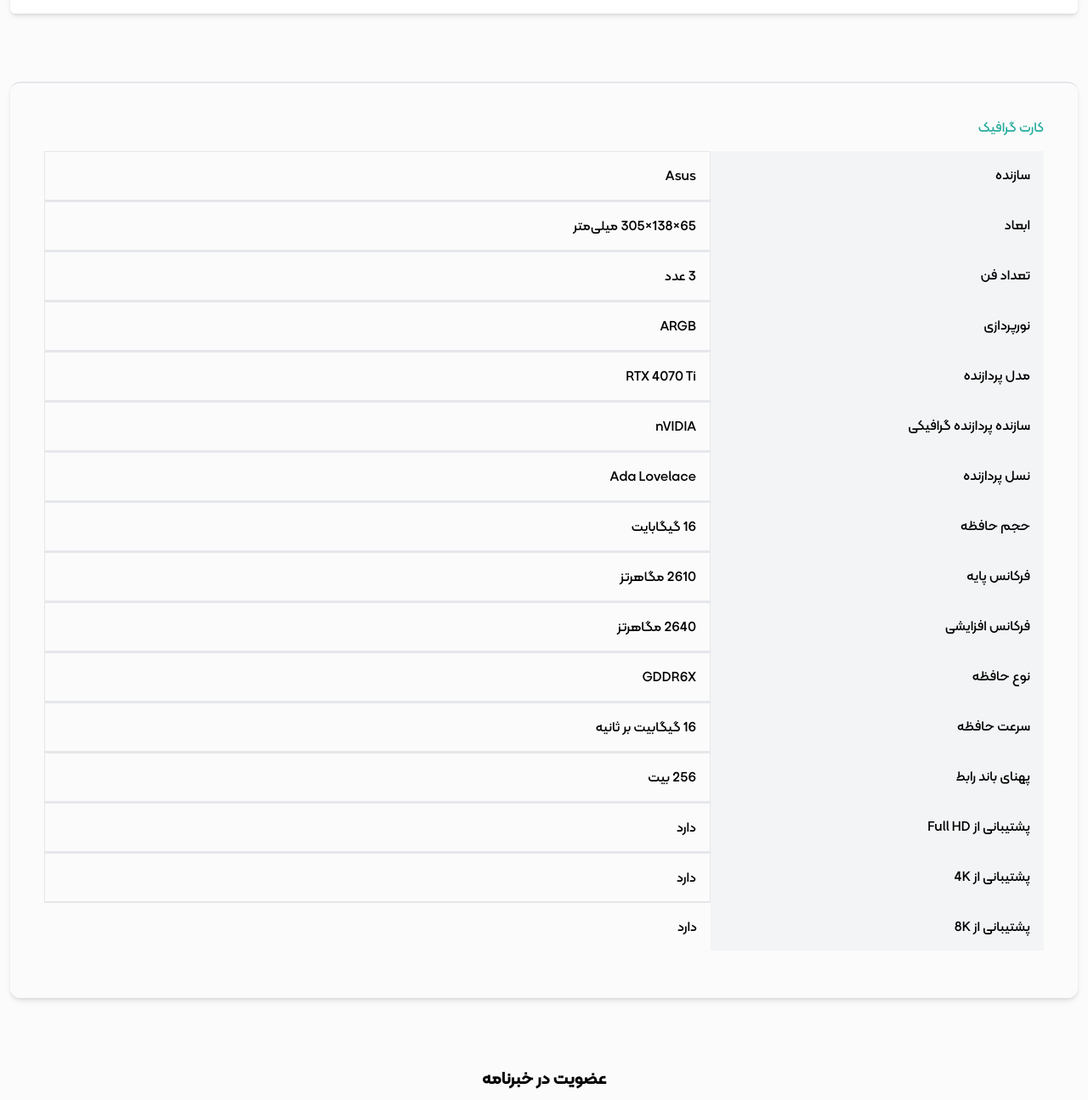
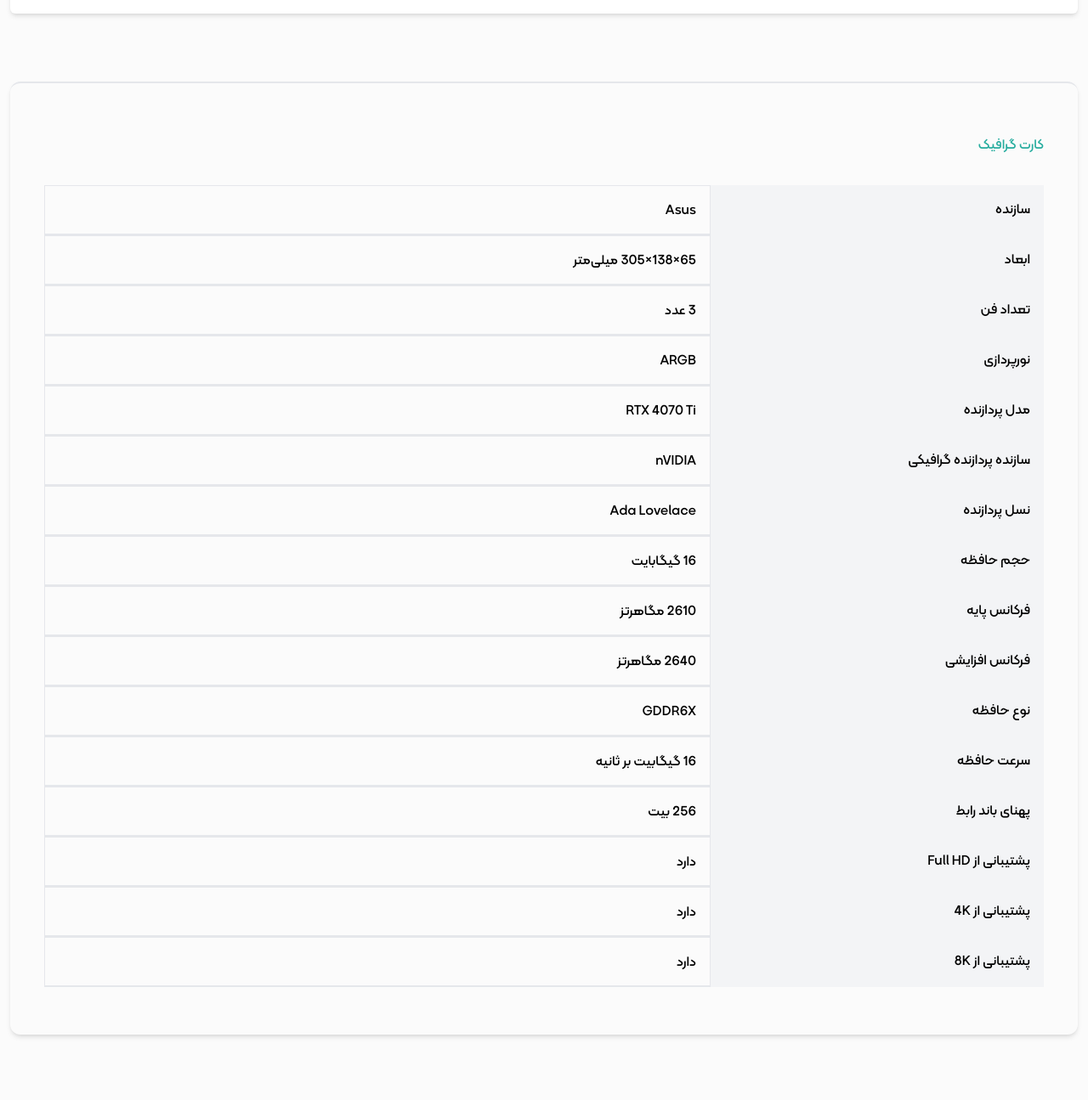
Before and after one commit to SPOTER-2004/Pcfaster, a website: page src/index.html in a window 1280 px wide. Shown: the part 1140-2435 px from the top of the page at 85% size. Drawn offline with nearby package versions, Linux system fonts and the light colour scheme.

Commit message:
first commit

```diff
--- a/src/index.html
+++ b/src/index.html
@@ -130,7 +130,7 @@
 
     <!-- Graphic-description -->
     <section id="info" data-tab-content class="mt-20 p-10 grid gap-14 rounded-xl shadow-md border-t-2 active ">
-      <div>
+      <div class="my-5">
         <h3 class="text-md text-btn">کارت گرافیک</h3>
       </div>
 
@@ -216,7 +216,7 @@
 
         <div class="sm:flex">
           <div class="bg-gray-100 sm:w-1/3 p-4">پشتیبانی از 8K</div>
-          <div class="sm:w-2/3 p-4">دارد</div>
+          <div class="border border-b-2 sm:w-2/3 p-4">دارد</div>
         </div>
       </div>
     </section>
```
